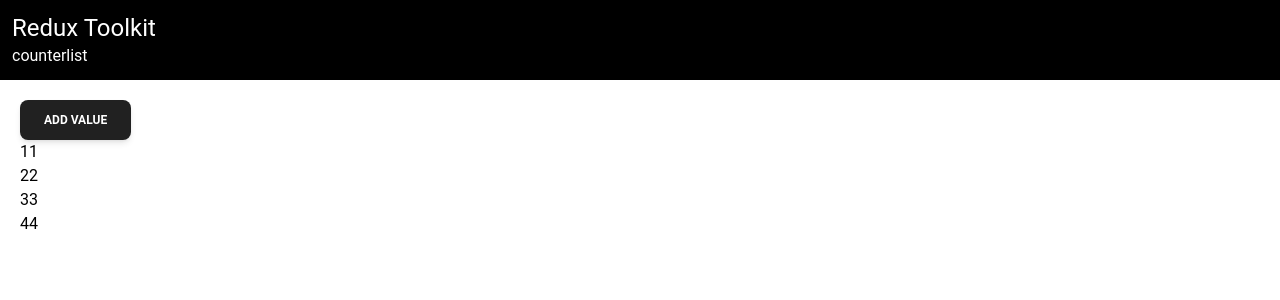
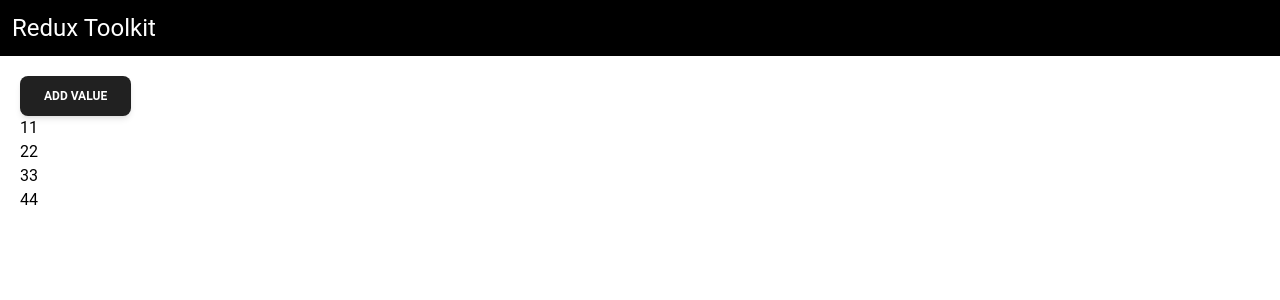
Before and after one commit to suren79thapa/reactlearn, a React (Vite) app: page / in a window 1280 px wide. Shown: the top 300 px of the page. Built offline with nearby package versions, Linux system fonts and the light colour scheme.

Commit message:
changed to user

```diff
--- a/src/components/Header.jsx
+++ b/src/components/Header.jsx
@@ -4,9 +4,6 @@
   return (
     <div className="bg-black text-white p-3 ">
       <h1 className="text-2xl">Redux Toolkit</h1>
-      <nav>
-        <NavLink to={"/counter-list"}>counterlist</NavLink>
-      </nav>
     </div>
   );
 }
```
Also changed, not shown: src/App.jsx (+2 -10 lines).
